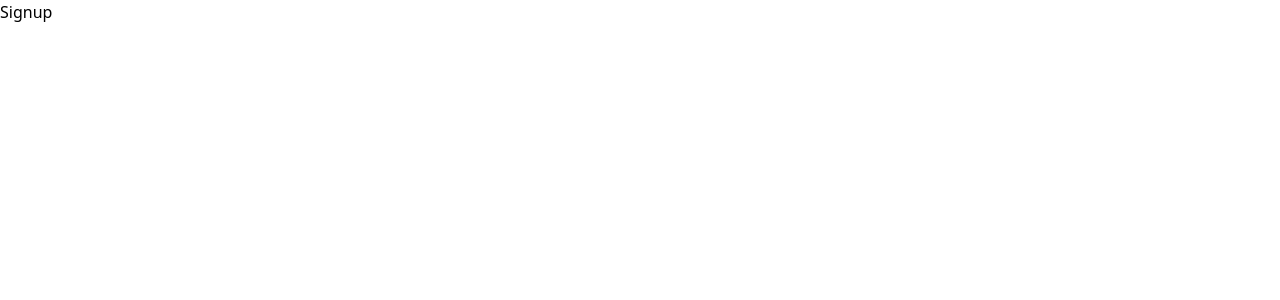
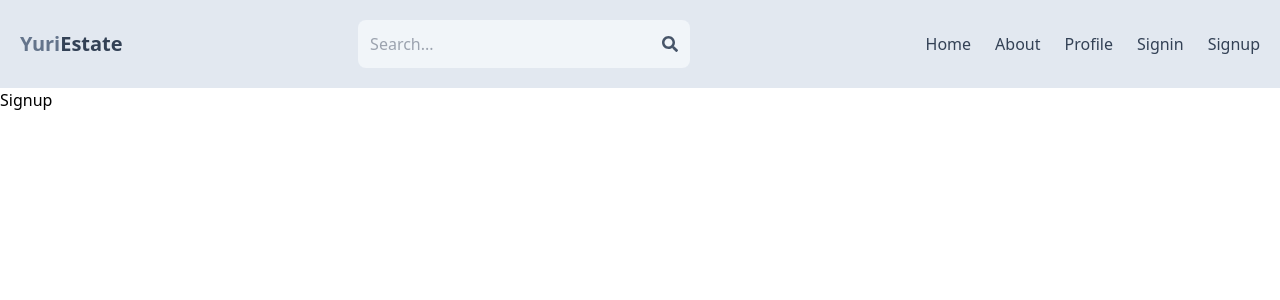
Before and after one commit to yuri-anjos/mern-estate-market, a React (Vite) app in the folder client/: page /signup in a window 1280 px wide. Shown: the top 300 px of the page. Built offline with nearby package versions, Linux system fonts and the light colour scheme.

Commit message:
create header component

```diff
--- a/client/package.json
+++ b/client/package.json
@@ -12,6 +12,7 @@
   "dependencies": {
     "react": "^18.3.1",
     "react-dom": "^18.3.1",
+    "react-icons": "^5.2.1",
     "react-router-dom": "^6.25.1"
   },
   "devDependencies": {
--- a/client/src/App.tsx
+++ b/client/src/App.tsx
@@ -1,13 +1,11 @@
 import { BrowserRouter, Routes, Route } from "react-router-dom";
-import Home from "./pages/Home";
-import About from "./pages/About";
-import Signin from "./pages/Signin";
-import Signup from "./pages/Signup";
-import Profile from "./pages/Profile";
+import { About, Home, Profile, Signin, Signup } from "./pages";
+import { Header } from "./components";
 
 export default function App() {
 	return (
 		<BrowserRouter>
+			<Header />
 			<Routes>
 				<Route path="/" element={<Home />} />
 				<Route path="/about" element={<About />} />
--- /dev/null
+++ b/client/src/components/Header.tsx
@@ -0,0 +1,44 @@
+import { FaSearch } from "react-icons/fa";
+import { Link } from "react-router-dom";
+
+export default function Header() {
+	return (
+		<header className="w-full bg-slate-200 p-5">
+			<div className="flex justify-between items-center max-w-7xl mx-auto">
+				<Link to="/">
+					<h1 className="font-bold text-sm sm:text-xl flex flex-wrap ">
+						<span className="text-slate-500">Yuri</span>
+						<span className="text-slate-700">Estate</span>
+					</h1>
+				</Link>
+
+				<form className="flex items-center bg-slate-100 p-3 rounded-lg gap-x-1">
+					<input
+						type="text"
+						placeholder="Search..."
+						className="bg-transparent focus:outline-none w-24 sm:w-72"
+					/>
+					<FaSearch className="text-slate-600" />
+				</form>
+
+				<ul className="flex gap-4 sm:gap-6">
+					<li className="hidden sm:inline text-slate-700 hover:underline cursor-pointer">
+						<Link to="/">Home</Link>
+					</li>
+					<li className="hidden sm:inline text-slate-700 hover:underline cursor-pointer">
+						<Link to="/about">About</Link>
+					</li>
+					<li className="text-slate-700 hover:underline cursor-pointer">
+						<Link to="/profile">Profile</Link>
+					</li>
+					<li className="text-slate-700 hover:underline cursor-pointer">
+						<Link to="/signin">Signin</Link>
+					</li>
+					<li className="hidden sm:inline text-slate-700 hover:underline cursor-pointer">
+						<Link to="/signup">Signup</Link>
+					</li>
+				</ul>
+			</div>
+		</header>
+	);
+}
--- /dev/null
+++ b/client/src/components/index.ts
@@ -0,0 +1,3 @@
+import Header from "./Header";
+
+export { Header };
--- /dev/null
+++ b/client/src/pages/index.ts
@@ -0,0 +1,7 @@
+import About from "./About";
+import Home from "./Home";
+import Profile from "./Profile";
+import Signin from "./Signin";
+import Signup from "./Signup";
+
+export { Home, About, Signin, Signup, Profile };
```
Also changed, not shown: 1 other file (tests, documents, lock files or other folders).
